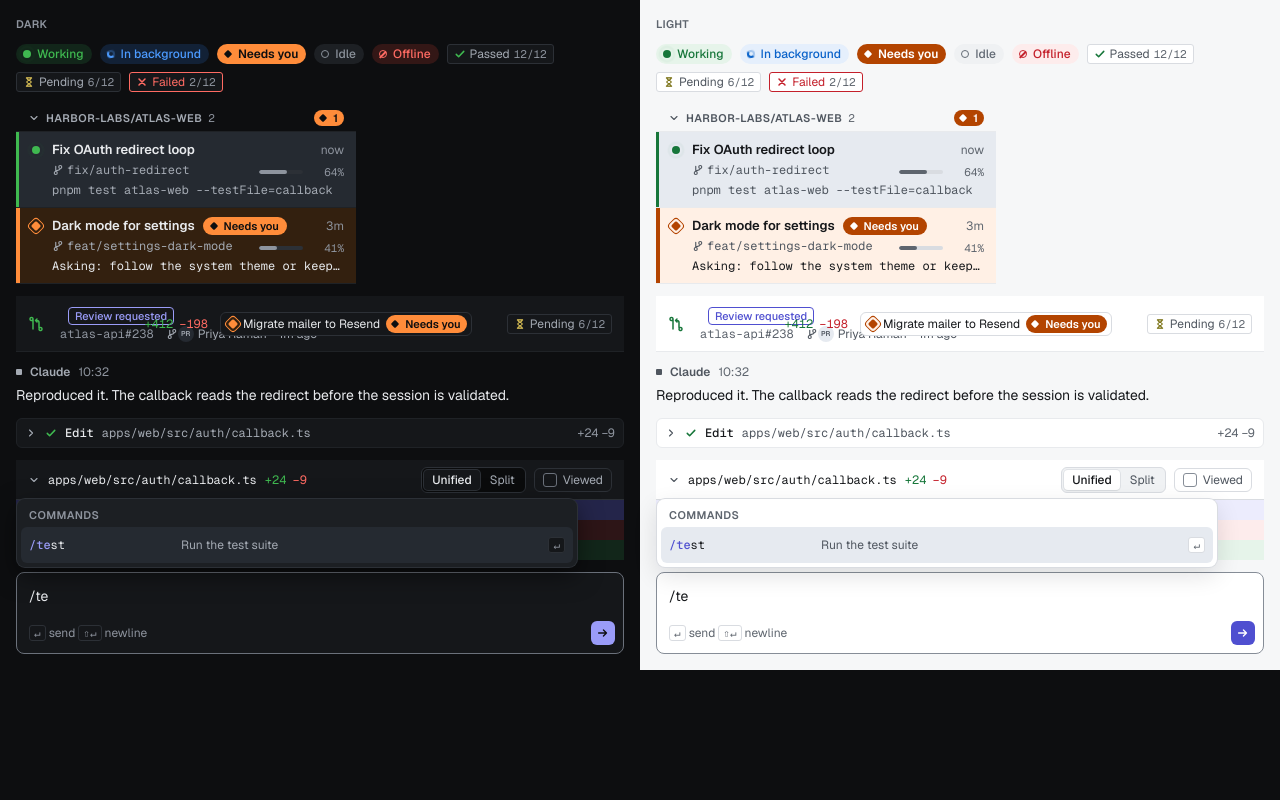
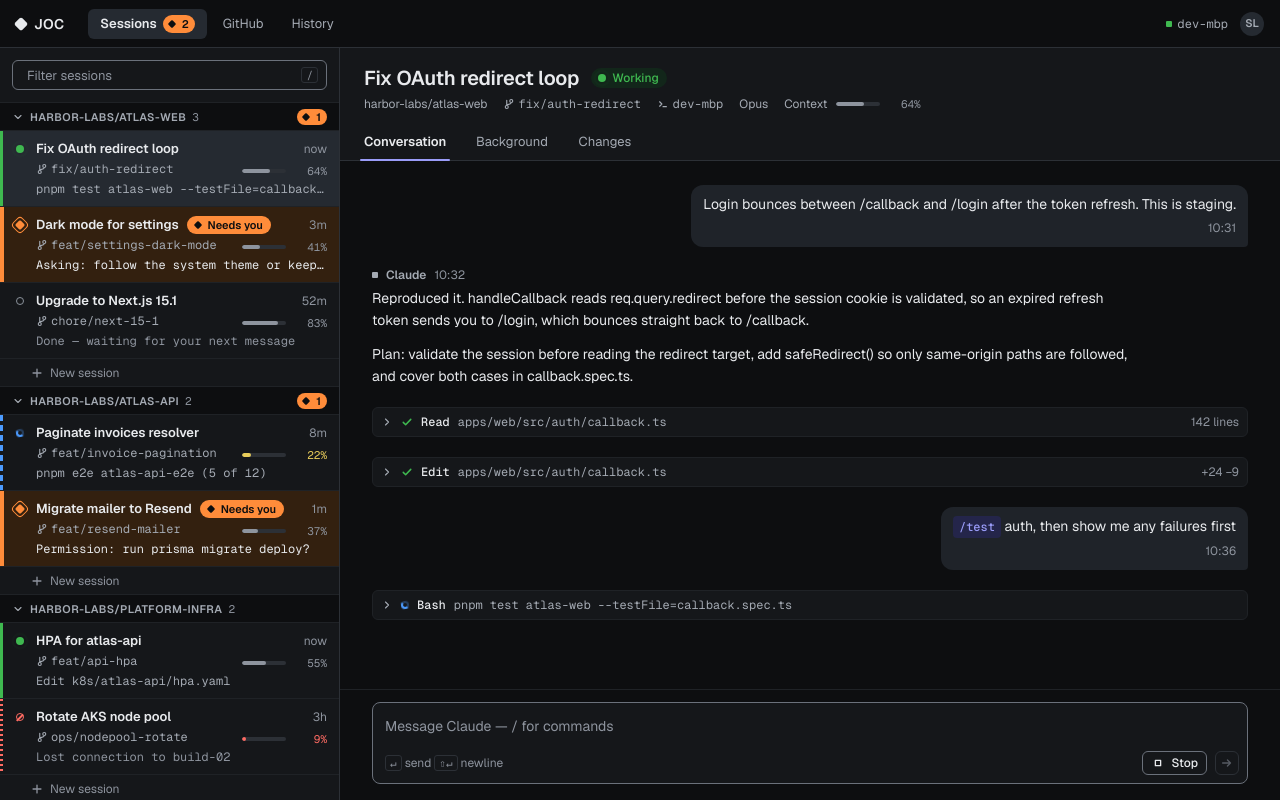
Before and after one commit to marc-wilson/joc, a React (Vite) app in the folder apps/web/: page / in a window 1280 px wide. Built offline with nearby package versions, Linux system fonts and the light colour scheme.

Commit message:
feat(web): build the sessions screen on fictional fixtures
Session list grouped by repo, with selection, and the selected session's
header, conversation and composer. Adds a Session schema to protocol and
a select handler to SessionRow.

Co-Authored-By: Claude Opus 5.5 <noreply@anthropic.com>

```diff
--- a/apps/web/src/App.tsx
+++ b/apps/web/src/App.tsx
@@ -1,83 +1,161 @@
+import type { Session } from '@joc/protocol';
 import {
-  CIBadge,
+  Code,
   Composer,
-  DiffFileHeader,
-  DiffLine,
+  EmptyState,
   Message,
-  PRRow,
+  NavBar,
+  NewSessionButton,
+  QuestionCard,
   RepoGroupHeader,
+  SessionHeader,
   SessionRow,
-  StateBadge,
-  ThemePair,
+  SlashPill,
+  TextInput,
+  Thread,
 } from '@joc/ui';
+import { Fragment, useState } from 'react';
+import { conversations, sessions, type Turn } from './fixtures.ts';
+import { age } from './time.ts';
 
-// Placeholder: a sample of design-system components until the real screens land.
+// Repos in first-seen order, so groups never reorder as sessions update.
+function groupByRepo(list: Session[]): [string, Session[]][] {
+  const groups = new Map<string, Session[]>();
+  for (const s of list) groups.set(s.repo, [...(groups.get(s.repo) ?? []), s]);
+  return [...groups];
+}
+
+function TurnView({ turn }: { turn: Turn }) {
+  switch (turn.kind) {
+    case 'user':
+      return (
+        <Message from="user" time={turn.time}>
+          {turn.command ? <SlashPill command={turn.command} /> : null} {turn.text}
+        </Message>
+      );
+    case 'claude':
+      return (
+        <Message from="claude" time={turn.time}>
+          <div className="joc-md">
+            {turn.paragraphs.map((p) => (
+              <p key={p}>{p}</p>
+            ))}
+          </div>
+        </Message>
+      );
+    case 'tool':
+      return (
+        <Message
+          from="tool"
+          name={turn.name}
+          target={turn.target}
+          meta={turn.meta}
+          status={turn.status}
+        >
+          {turn.output ? <Code>{turn.output}</Code> : null}
+        </Message>
+      );
+    case 'question':
+      return <QuestionCard question={turn.question} options={turn.options} />;
+  }
+}
+
 export default function App() {
+  const [selectedId, setSelectedId] = useState(sessions[0]?.id);
+  const selected = sessions.find((s) => s.id === selectedId);
+  const needs = sessions.filter((s) => s.state === 'needs').length;
+  const turns = (selected && conversations[selected.id]) ?? [];
+
   return (
-    <ThemePair>
-      <div style={{ display: 'flex', gap: 8, flexWrap: 'wrap' }}>
-        <StateBadge state="working" />
-        <StateBadge state="background" />
-        <StateBadge state="needs" />
-        <StateBadge state="idle" />
-        <StateBadge state="offline" />
-        <CIBadge status="pass" detail="12/12" />
-        <CIBadge status="pending" detail="6/12" />
-        <CIBadge status="fail" detail="2/12" />
+    <div className="joc-app app">
+      <NavBar
+        items={[
+          { id: 'sessions', label: 'Sessions', needs },
+          { id: 'github', label: 'GitHub' },
+          { id: 'history', label: 'History' },
+        ]}
+        value="sessions"
+        machine="dev-mbp"
+        user="Sam Lee"
+      />
+      <div className="joc-app__body">
+        <aside className="joc-app__side">
+          <div className="app-side__filter">
+            <TextInput placeholder="Filter sessions" kbd="/" />
           </div>
-      <div style={{ width: 340 }}>
-        <RepoGroupHeader repo="harbor-labs/atlas-web" count={2} needs={1} />
+          <div className="app-side__list" role="listbox" aria-label="Sessions">
+            {groupByRepo(sessions).map(([repo, list]) => (
+              <Fragment key={repo}>
+                <RepoGroupHeader
+                  repo={repo}
+                  count={list.length}
+                  needs={list.filter((s) => s.state === 'needs').length}
+                />
+                {list.map((s) => (
                   <SessionRow
-          state="working"
-          title="Fix OAuth redirect loop"
-          branch="fix/auth-redirect"
-          contextLeft={64}
-          activity="pnpm test atlas-web --testFile=callback"
-          time="now"
-          selected
+                    key={s.id}
+                    state={s.state}
+                    title={s.title}
+                    branch={s.branch}
+                    contextLeft={s.contextLeft}
+                    activity={s.activity}
+                    time={age(s.updatedAt)}
+                    selected={s.id === selectedId}
+                    onSelect={() => setSelectedId(s.id)}
                   />
-        <SessionRow
-          state="needs"
-          title="Dark mode for settings"
-          branch="feat/settings-dark-mode"
-          contextLeft={41}
-          activity="Asking: follow the system theme or keep a toggle?"
-          time="3m"
+                ))}
+                <NewSessionButton repo={repo} />
+              </Fragment>
+            ))}
+          </div>
+        </aside>
+        <main className="joc-app__main">
+          {selected ? (
+            <>
+              <SessionHeader
+                title={selected.title}
+                state={selected.state}
+                repo={selected.repo}
+                branch={selected.branch}
+                machine={selected.machine}
+                model={selected.model}
+                contextLeft={selected.contextLeft}
+                tabs={[
+                  { id: 'conversation', label: 'Conversation' },
+                  { id: 'background', label: 'Background' },
+                  { id: 'changes', label: 'Changes' },
+                ]}
+                tab="conversation"
               />
+              <div className="app-main__scroll">
+                {turns.length ? (
+                  <Thread>
+                    {turns.map((t, i) => (
+                      // biome-ignore lint/suspicious/noArrayIndexKey: turns are append-only, so position is stable
+                      <TurnView key={i} turn={t} />
+                    ))}
+                  </Thread>
+                ) : (
+                  <EmptyState
+                    title="No messages yet"
+                    body="This session's conversation will show here."
+                  />
+                )}
               </div>
-      <PRRow
-        number={238}
-        repo="atlas-api"
-        title="Migrate transactional mail to Resend"
-        branch="feat/resend-mailer"
-        author="Priya Raman"
-        updated="1m ago"
-        ci="pending"
-        ciDetail="6/12"
-        review="Review requested"
-        additions={412}
-        deletions={198}
-        session={{ title: 'Migrate mailer to Resend', state: 'needs' }}
+              <div className="app-main__dock">
+                <Thread>
+                  <Composer working={selected.state === 'working'} />
+                </Thread>
+              </div>
+            </>
+          ) : (
+            <EmptyState
+              title="No live sessions"
+              body="Start Claude Code with the JOC plugin to see it here."
             />
-      <Message from="claude" time="10:32">
-        <p>Reproduced it. The callback reads the redirect before the session is validated.</p>
-      </Message>
-      <Message from="tool" name="Edit" target="apps/web/src/auth/callback.ts" meta="+24 −9" />
-      <div>
-        <DiffFileHeader path="apps/web/src/auth/callback.ts" additions={24} deletions={9} />
-        <DiffLine kind="hunk">@@ -38,10 +38,13 @@ export async function handleCallback</DiffLine>
-        <DiffLine oldNo={40} kind="del">
-          const next = req.query.redirect ?? '/';
-        </DiffLine>
-        <DiffLine newNo={40} kind="add">
-          if (!session?.valid) return redirect('/login');
-        </DiffLine>
+          )}
+        </main>
       </div>
-      <Composer
-        value="/te"
-        query="te"
-        suggestions={[{ command: 'test', description: 'Run the test suite' }]}
-      />
-    </ThemePair>
+    </div>
   );
 }
--- /dev/null
+++ b/apps/web/src/app.css
@@ -0,0 +1,31 @@
+/* Layout glue for the app shell. Visual styling comes from @joc/ui; use its tokens only. */
+
+.app {
+  height: 100vh;
+  overflow: hidden;
+}
+
+.app .joc-app__body {
+  flex-wrap: nowrap;
+}
+
+.app-side__filter {
+  padding: var(--space-3);
+  border-bottom: 1px solid var(--border-subtle);
+}
+
+.app-side__list {
+  flex: 1;
+  overflow-y: auto;
+}
+
+.app-main__scroll {
+  flex: 1;
+  overflow-y: auto;
+  padding: var(--space-6) var(--space-8);
+}
+
+.app-main__dock {
+  padding: var(--space-3) var(--space-8) var(--space-4);
+  border-top: 1px solid var(--border-subtle);
+}
--- /dev/null
+++ b/apps/web/src/fixtures.ts
@@ -0,0 +1,165 @@
+import type { Session } from '@joc/protocol';
+
+// Fictional sessions and conversation until the plugin reports real ones.
+// Keep every name made up: no real repos, companies or people.
+
+const minutesAgo = (m: number) => new Date(Date.now() - m * 60_000).toISOString();
+
+export const sessions: Session[] = [
+  {
+    id: 's1',
+    title: 'Fix OAuth redirect loop',
+    repo: 'harbor-labs/atlas-web',
+    branch: 'fix/auth-redirect',
+    state: 'working',
+    activity: 'pnpm test atlas-web --testFile=callback.spec.ts',
+    contextLeft: 64,
+    machine: 'dev-mbp',
+    model: 'Opus',
+    updatedAt: minutesAgo(0),
+  },
+  {
+    id: 's2',
+    title: 'Dark mode for settings',
+    repo: 'harbor-labs/atlas-web',
+    branch: 'feat/settings-dark-mode',
+    state: 'needs',
+    activity: 'Asking: follow the system theme or keep a manual toggle?',
+    contextLeft: 41,
+    machine: 'dev-mbp',
+    model: 'Opus',
+    updatedAt: minutesAgo(3),
+  },
+  {
+    id: 's3',
+    title: 'Upgrade to Next.js 15.1',
+    repo: 'harbor-labs/atlas-web',
+    branch: 'chore/next-15-1',
+    state: 'idle',
+    activity: 'Done — waiting for your next message',
+    contextLeft: 83,
+    machine: 'dev-mbp',
+    model: 'Sonnet',
+    updatedAt: minutesAgo(52),
+  },
+  {
+    id: 's4',
+    title: 'Paginate invoices resolver',
+    repo: 'harbor-labs/atlas-api',
+    branch: 'feat/invoice-pagination',
+    state: 'background',
+    activity: 'pnpm e2e atlas-api-e2e (5 of 12)',
+    contextLeft: 22,
+    machine: 'dev-mbp',
+    model: 'Opus',
+    updatedAt: minutesAgo(8),
+  },
+  {
+    id: 's5',
+    title: 'Migrate mailer to Resend',
+    repo: 'harbor-labs/atlas-api',
+    branch: 'feat/resend-mailer',
+    state: 'needs',
+    activity: 'Permission: run prisma migrate deploy?',
+    contextLeft: 37,
+    machine: 'dev-mbp',
+    model: 'Opus',
+    updatedAt: minutesAgo(1),
+  },
+  {
+    id: 's6',
+    title: 'HPA for atlas-api',
+    repo: 'harbor-labs/platform-infra',
+    branch: 'feat/api-hpa',
+    state: 'working',
+    activity: 'Edit k8s/atlas-api/hpa.yaml',
+    contextLeft: 55,
+    machine: 'build-02',
+    model: 'Sonnet',
+    updatedAt: minutesAgo(0),
+  },
+  {
+    id: 's7',
+    title: 'Rotate AKS node pool',
+    repo: 'harbor-labs/platform-infra',
+    branch: 'ops/nodepool-rotate',
+    state: 'offline',
+    activity: 'Lost connection to build-02',
+    contextLeft: 9,
+    machine: 'build-02',
+    model: 'Opus',
+    updatedAt: minutesAgo(180),
+  },
+];
+
+export type Turn =
+  | { kind: 'user'; time: string; text: string; command?: string }
+  | { kind: 'claude'; time: string; paragraphs: string[] }
+  | {
+      kind: 'tool';
+      name: string;
+      target: string;
+      meta?: string;
+      status?: 'running' | 'done' | 'error';
+      output?: string;
+    }
+  | { kind: 'question'; question: string; options: { label: string; description?: string }[] };
+
+export const conversations: Record<string, Turn[]> = {
+  s1: [
+    {
+      kind: 'user',
+      time: '10:31',
+      text: 'Login bounces between /callback and /login after the token refresh. This is staging.',
+    },
+    {
+      kind: 'claude',
+      time: '10:32',
+      paragraphs: [
+        'Reproduced it. handleCallback reads req.query.redirect before the session cookie is validated, so an expired refresh token sends you to /login, which bounces straight back to /callback.',
+        'Plan: validate the session before reading the redirect target, add safeRedirect() so only same-origin paths are followed, and cover both cases in callback.spec.ts.',
+      ],
+    },
+    { kind: 'tool', name: 'Read', target: 'apps/web/src/auth/callback.ts', meta: '142 lines' },
+    {
+      kind: 'tool',
+      name: 'Edit',
+      target: 'apps/web/src/auth/callback.ts',
+      meta: '+24 −9',
+      output:
+        "- const next = req.query.redirect ?? '/';\n+ if (!session?.valid) return redirect('/login');\n+ const next = safeRedirect(req.query.next) ?? '/';",
+    },
+    { kind: 'user', time: '10:36', command: 'test', text: 'auth, then show me any failures first' },
+    {
+      kind: 'tool',
+      name: 'Bash',
+      target: 'pnpm test atlas-web --testFile=callback.spec.ts',
+      status: 'running',
+    },
+  ],
+  s2: [
+    {
+      kind: 'user',
+      time: '09:58',
+      text: 'Add a dark mode to the settings page. Match the tokens we already have.',
+    },
+    {
+      kind: 'claude',
+      time: '10:04',
+      paragraphs: [
+        'The settings page now reads every colour from tokens, and both themes pass contrast checks. One decision before I wire up the switch:',
+      ],
+    },
+    {
+      kind: 'question',
+      question: 'How should settings choose between light and dark?',
+      options: [
+        { label: 'Follow the system theme', description: 'No toggle; uses prefers-color-scheme.' },
+        {
+          label: 'Manual toggle',
+          description: 'Light, dark or system, saved per user.',
+        },
+      ],
+    },
+  ],
+};
--- a/apps/web/src/main.tsx
+++ b/apps/web/src/main.tsx
@@ -1,6 +1,7 @@
 import { StrictMode } from 'react';
 import { createRoot } from 'react-dom/client';
 import '@joc/ui/styles.css';
+import './app.css';
 import App from './App.tsx';
 
 const root = document.getElementById('root');
--- /dev/null
+++ b/apps/web/src/time.ts
@@ -0,0 +1,8 @@
+/** Compact age for list rows: "now", "3m", "2h", "4d". */
+export function age(iso: string, now = Date.now()): string {
+  const minutes = Math.floor((now - Date.parse(iso)) / 60_000);
+  if (minutes < 1) return 'now';
+  if (minutes < 60) return `${minutes}m`;
+  const hours = Math.floor(minutes / 60);
+  return hours < 24 ? `${hours}h` : `${Math.floor(hours / 24)}d`;
+}
--- a/packages/ui/src/session.tsx
+++ b/packages/ui/src/session.tsx
@@ -20,6 +20,7 @@ export interface SessionRowProps {
   time?: string;
   selected?: boolean;
   needsLabel?: string;
+  onSelect?: () => void;
 }
 
 export function SessionRow({
@@ -31,6 +32,7 @@ export function SessionRow({
   time,
   selected,
   needsLabel,
+  onSelect,
 }: SessionRowProps) {
   return (
     <div
@@ -38,6 +40,13 @@ export function SessionRow({
       role="option"
       aria-selected={!!selected}
       tabIndex={0}
+      onClick={onSelect}
+      onKeyDown={(e) => {
+        if (e.key === 'Enter' || e.key === ' ') {
+          e.preventDefault();
+          onSelect?.();
+        }
+      }}
     >
       <span className="joc-srow__rail" aria-hidden="true" />
       <span className="joc-srow__glyph">
```
Also changed, not shown: packages/protocol/src/index.ts (+18 -0 lines). Lines whose indentation alone changed are shown as unchanged.
